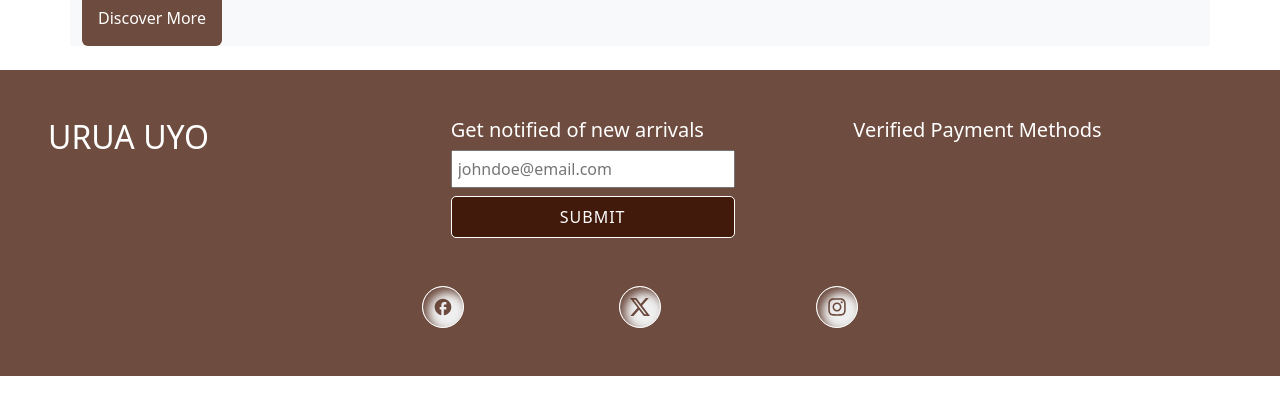
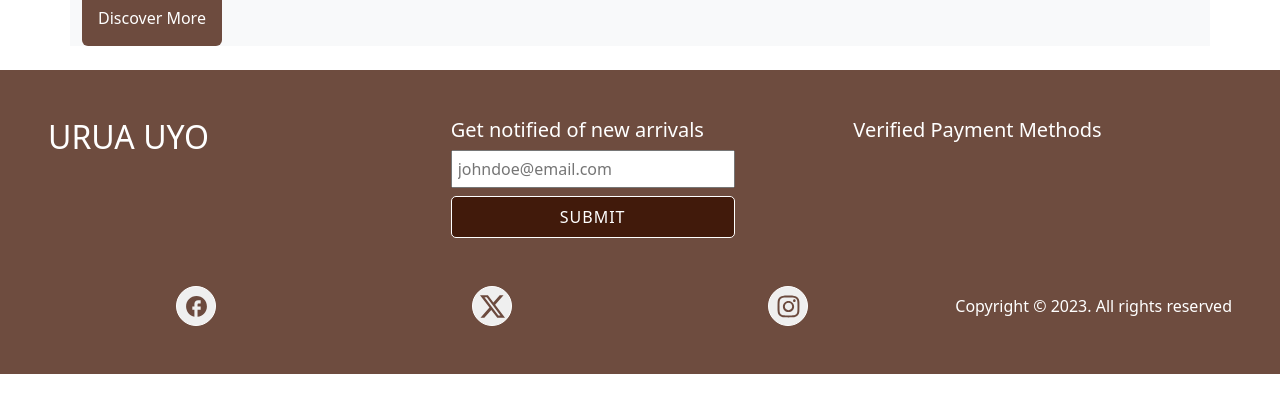
Before and after one commit to Nathaniyell/Urua-Uyo, a React (Vite) app: page / in a window 1280 px wide. Shown: the part 380-794 px from the top of the page. Built offline with nearby package versions, Linux system fonts and the light colour scheme; no server answers.

Commit message:
update Footer.tsx and footer.css

```diff
--- a/src/components/Footer.tsx
+++ b/src/components/Footer.tsx
@@ -7,25 +7,26 @@ import { FaInstagram } from "react-icons/fa";
 
 const Footer = () => {
   return (
-    <div className="w-100 p-1 p-md-5" style={{backgroundColor: "#552d1ed9"}}>
-    <Row xs={2} md={3} className="text-white mb-5">
+    <footer className="w-100 p-3 p-md-5" style={{backgroundColor: "#552d1ed9"}}>
+    <Row xs={1} md={3} className="text-white mb-5">
     <Col>
         <h1 className="fs-2 text-white">URUA UYO</h1>
         </Col>
         <Col>
-        <form action="">
+        <form action="" className="my-3 my-md-0">
             <h5>Get notified of new arrivals</h5>
             <div>
-                <input className="footer__input mb-2 w-75" type="email" placeholder="johndoe@email.com" />
-                <button className="footer-btn w-75" type="submit">Submit</button>
+                <input className="footer__input mb-2 w-75 w-md-100" type="email" placeholder="johndoe@email.com" />
+                <button className="footer-btn w-75 w-md-100" type="submit">Submit</button>
             </div>
         </form>
         </Col>
-    <Col>
+    <Col className="my-3 my-md-0">
     <h5>Verified Payment Methods</h5>
     </Col>
     </Row>
-    <div className="d-flex flex-wrap w-50 justify-content-around align-items-center mx-auto">
+    <div className="d-flex flex-column flex-md-row align-items-center justify-content-between mt-5">
+    <div className="d-flex w-75 justify-content-around align-items-center">
         {[<MdFacebook />, <BsTwitterX />, <FaInstagram />].map((icon, index)=>{
             return(
                 <button className="rounded-circle social__icons" key={index}>{icon}</button>
@@ -33,7 +34,10 @@ const Footer = () => {
         })}
 
     </div>
+    <span className="text-white my-3 my-md-0">Copyright &copy; {new Date().getFullYear()}. All rights reserved</span>
     </div>
+
+    </footer>
   )
 }
 
--- a/src/components/footer.css
+++ b/src/components/footer.css
@@ -20,11 +20,12 @@
     display: grid;
     place-items: center;
     border: 1px solid white;
-    padding: 10px;
+ width: 40px;
+ height: 40px;
     color: #552d1ed9;
     transition: all ease-in-out 0.8s;
-    box-shadow: 5px 5px 10px #552d1ed9 inset;
-    font-size: 20px;
+    /* box-shadow: 5px 5px 10px #552d1ed9 inset; */
+    font-size: 25px;
 }
 .social__icons:hover{
     background-color: #552d1ed9;
```
